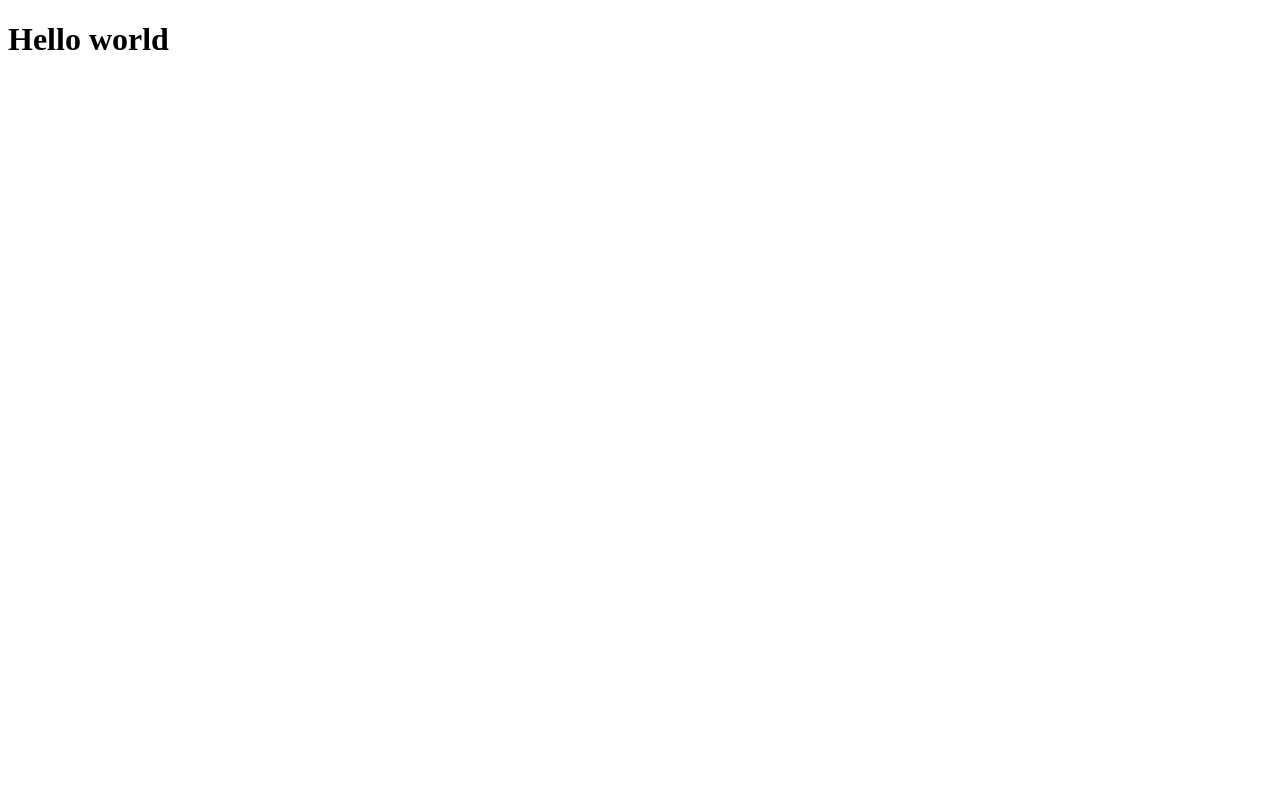
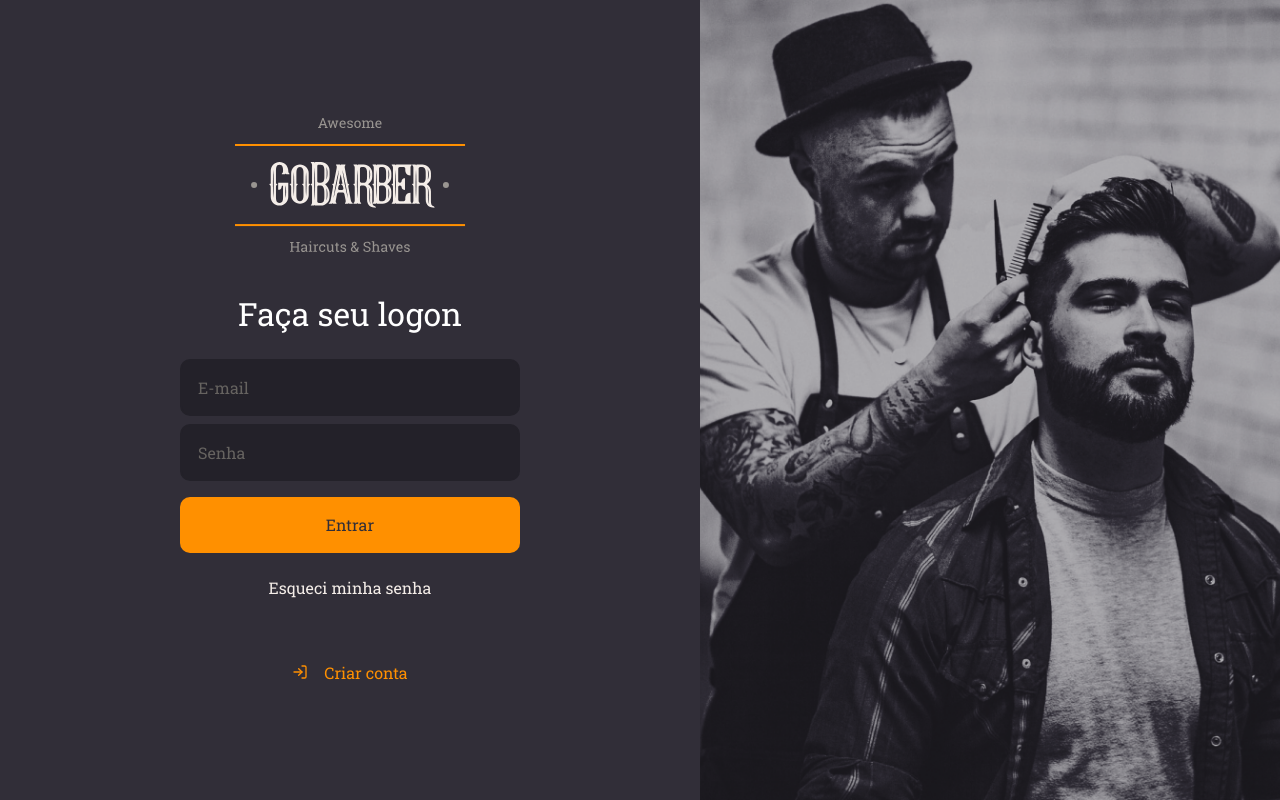
Before and after one commit to rodrigodasilva/gobarber-web, a React (Create React App) app: page / in a window 1280 px wide. Built offline with nearby package versions, Linux system fonts and the light colour scheme; the HTML template or start-up script is replaced by a standard one.

Commit message:
styles: login page

```diff
--- a/public/index.html
+++ b/public/index.html
@@ -7,7 +7,7 @@
 
     <title>Github Explorer</title>
     <link
-      href="https://fonts.googleapis.com/css2?family=Roboto:wght@400;700&display=swap"
+      href="https://fonts.googleapis.com/css2?family=Roboto+Slab:wght@400;600&display=swap"
       rel="stylesheet"
     />
   </head>
--- a/src/App.tsx
+++ b/src/App.tsx
@@ -1,7 +1,7 @@
 import React from 'react';
 import { BrowserRouter } from 'react-router-dom';
 
-// import GlobalStyle from './styles/global';
+import GlobalStyle from './styles/global';
 import Routes from './routes';
 
 const App: React.FC = () => (
@@ -9,7 +9,7 @@
     <BrowserRouter>
       <Routes />
     </BrowserRouter>
-    {/* <GlobalStyle /> */}
+    <GlobalStyle />
   </>
 );
 
--- a/src/pages/Dashboard/index.tsx
+++ /dev/null
@@ -1,7 +0,0 @@
-import React from 'react';
-
-const Dashboard: React.FC = () => {
-  return <h1>Hello world</h1>;
-};
-
-export default Dashboard;
--- /dev/null
+++ b/src/pages/SignIn/index.tsx
@@ -0,0 +1,36 @@
+import React from 'react';
+import { FiLogIn } from 'react-icons/fi';
+
+import logoImg from '../../assets/logo.svg';
+
+import { Container, Content, Background } from './styles';
+
+const SignIn: React.FC = () => {
+  return (
+    <Container>
+      <Content>
+        <img src={logoImg} alt="GoBarber" />
+
+        <form>
+          <h1>Faça seu logon</h1>
+
+          <input placeholder="E-mail" />
+
+          <input type="password" placeholder="Senha" />
+
+          <button type="submit">Entrar</button>
+
+          <a href="forgot">Esqueci minha senha</a>
+        </form>
+        <a href="login">
+          <FiLogIn />
+          Criar conta
+        </a>
+      </Content>
+
+      <Background />
+    </Container>
+  );
+};
+
+export default SignIn;
--- /dev/null
+++ b/src/pages/SignIn/styles.ts
@@ -0,0 +1,103 @@
+import styled from 'styled-components';
+import { shade } from 'polished';
+
+import signInBackgroundImg from '../../assets/sign-in-background.png';
+
+export const Container = styled.div`
+  height: 100vh;
+
+  display: flex;
+  align-items: stretch;
+`;
+
+export const Content = styled.div`
+  display: flex;
+  flex-direction: column;
+  align-items: center;
+
+  place-content: center;
+
+  width: 100%;
+  max-width: 700px;
+
+  form {
+    margin: 40px;
+    width: 340px;
+    text-align: center;
+
+    h1 {
+      margin-bottom: 24px;
+    }
+
+    input {
+      background: #232129;
+      border-radius: 10px;
+      border: 2px solid #232129;
+      padding: 16px;
+      width: 100%;
+      color: #f4ede8;
+
+      &::placeholder {
+        color: #666360;
+      }
+
+      & + input {
+        margin-top: 8px;
+      }
+    }
+
+    button {
+      background: #ff9000;
+      height: 56px;
+      border-radius: 10px;
+      border: 0;
+      padding: 0 16px;
+      color: #312e38;
+      width: 100%;
+      font-weight: 500;
+      margin-top: 16px;
+      transition: background-color 0.2s;
+
+      &:hover {
+        background: ${shade(0.2, '#ff9000')};
+      }
+    }
+
+    a {
+      color: #f4ede8;
+      display: block;
+      margin-top: 24px;
+      text-decoration: none;
+      transition: color 0.2s;
+
+      &:hover {
+        color: ${shade(0.2, '#f4ede8')};
+      }
+    }
+  }
+
+  > a {
+    color: #ff9000;
+    display: block;
+    margin-top: 24px;
+    text-decoration: none;
+    transition: color 0.2s;
+
+    display: flex;
+    align-items: center;
+
+    svg {
+      margin-right: 16px;
+    }
+
+    &:hover {
+      color: ${shade(0.2, '#ff9000')};
+    }
+  }
+`;
+
+export const Background = styled.div`
+  flex: 1;
+  background: url(${signInBackgroundImg}) no-repeat center;
+  background-size: cover;
+`;
--- a/src/routes/index.tsx
+++ b/src/routes/index.tsx
@@ -1,11 +1,11 @@
 import React from 'react';
 import { Switch, Route } from 'react-router-dom';
 
-import Dashboard from '../pages/Dashboard';
+import SignIn from '../pages/SignIn';
 
 const Routes: React.FC = () => (
   <Switch>
-    <Route path="/" exact component={Dashboard} />
+    <Route path="/" exact component={SignIn} />
   </Switch>
 );
 
--- /dev/null
+++ b/src/styles/global.ts
@@ -0,0 +1,29 @@
+import { createGlobalStyle } from 'styled-components';
+
+export default createGlobalStyle`
+  * {
+    margin: 0;
+    padding: 0;
+    outline: 0;
+    box-sizing: border-box;
+  }
+
+  body {
+    background: #312e38;
+    color: #fff;
+    -webkit-font-smoothing: antialiased;
+  }
+
+  body, input, button {
+    font-family: 'Roboto Slab', serif;
+    font-size: 16px;
+  }
+
+  h1, h2, h3, h4, h5, h6 strong {
+    font-weight: 500;
+  }
+
+  button {
+    cursor: pointer;
+  }
+`;
```
Also changed, not shown: src/assets/logo.svg (added), src/assets/sign-in-background.png (added).
